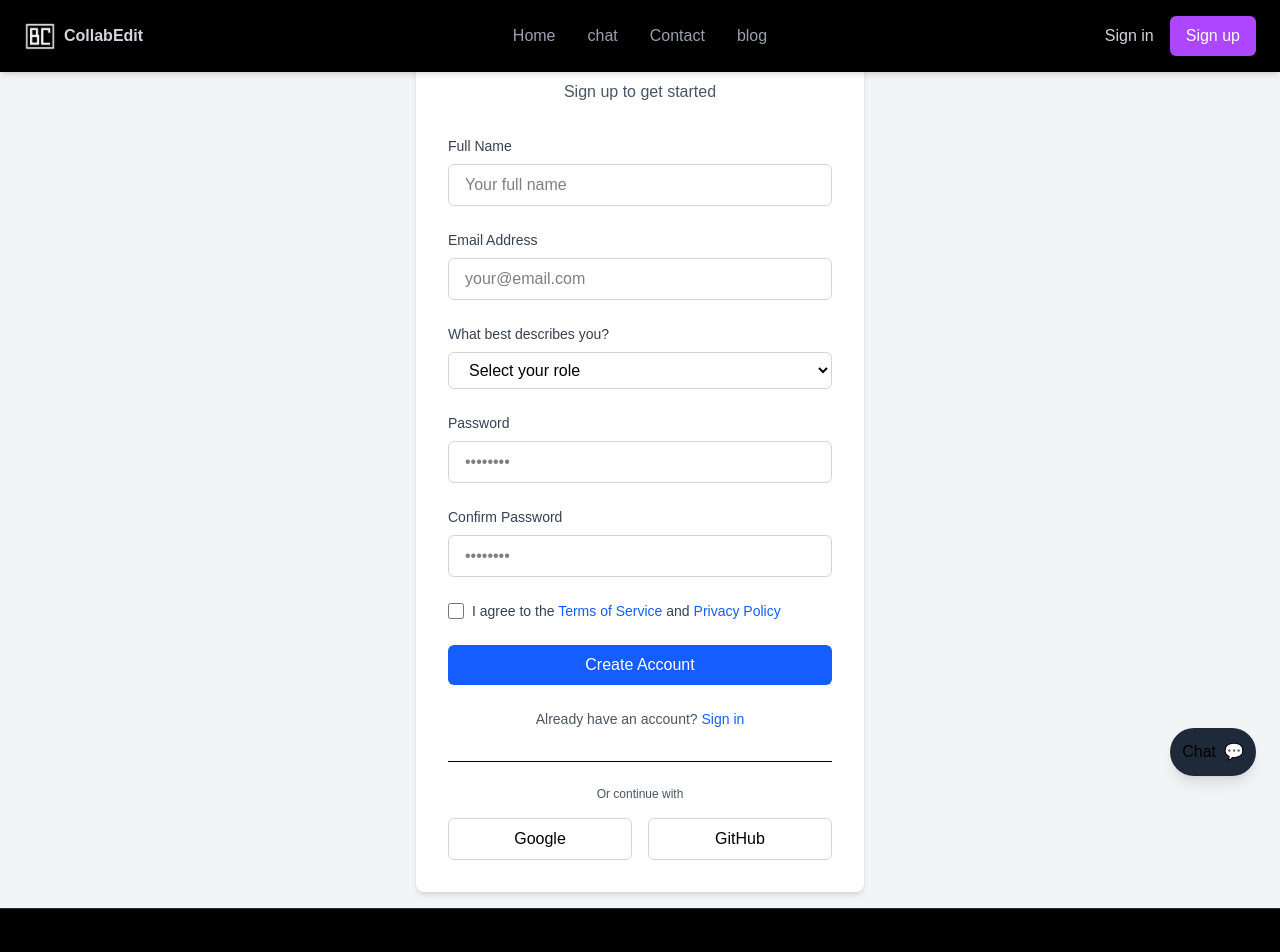
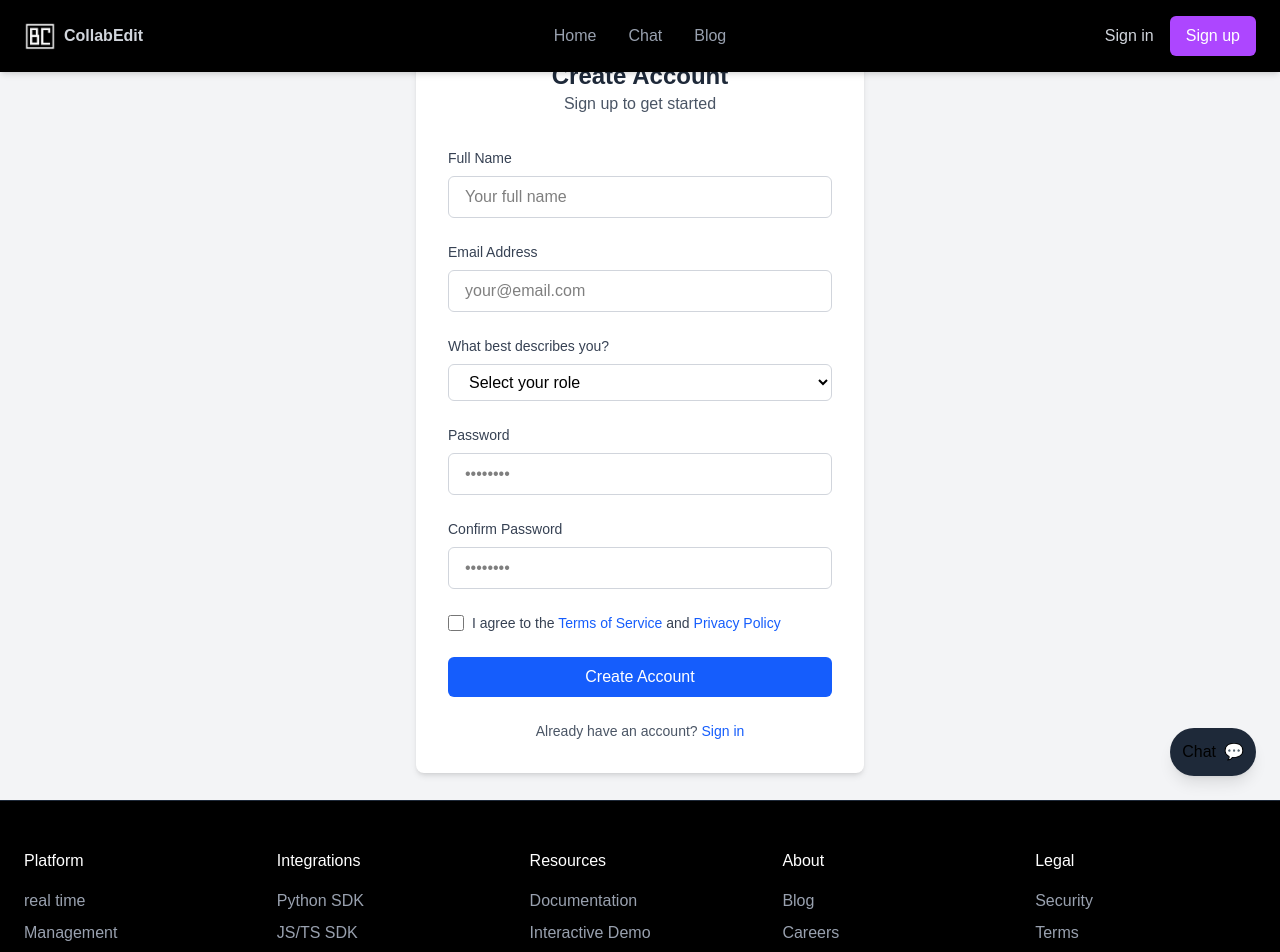
Before and after one commit to avikkk19/crecon, a React (Vite) app: page /signup in a window 1280 px wide. Shown: the top 952 px of the page. Built offline with nearby package versions, Linux system fonts and the light colour scheme; no server answers.

Commit message:
Fix build directory

```diff
--- a/package.json
+++ b/package.json
@@ -41,5 +41,8 @@
     "supabase": "^2.15.8",
     "tailwindcss": "^4.0.11",
     "vite": "^6.2.0"
+  },
+  "engines": {
+    "node": "18"
   }
 }
--- a/src/components/Navbar.jsx
+++ b/src/components/Navbar.jsx
@@ -84,26 +84,24 @@ const Navbar = () => {
             >
               Home
             </a>
-            {/* <a href="/courses" className="text-gray-400 hover:text-white transition-colors">
-              Courses
-            </a> */}
+
             <a
               href="/chat"
               className="text-gray-400 hover:text-white transition-colors"
             >
-              chat
+              Chat
             </a>
-            <a
-              href="/contact"
+            {/* <a
+              href="/blog"
               className="text-gray-400 hover:text-white transition-colors"
             >
-              Contact
-            </a>
+            blog
+            </a> */}
             <a
               href="/blog"
               className="text-gray-400 hover:text-white transition-colors"
             >
-              blog
+              Blog
             </a>
           </div>
         </div>
--- a/src/components/Signup.jsx
+++ b/src/components/Signup.jsx
@@ -341,30 +341,6 @@ const SignupForm = () => {
             </a>
           </p>
         </div>
-
-        <div className="mt-8 border-t pt-6">
-          <p className="text-center text-xs text-gray-600 mb-4">
-            Or continue with
-          </p>
-          <div className="flex gap-4">
-            <button
-              type="button"
-              onClick={() => handleSocialSignup("google")}
-              className="flex-1 py-2 px-4 border border-gray-300 rounded-md hover:bg-gray-50 focus:outline-none focus:ring-2 focus:ring-blue-500 focus:ring-offset-2 transition-colors"
-              disabled={loading || success}
-            >
-              Google
-            </button>
-            <button
-              type="button"
-              onClick={() => handleSocialSignup("github")}
-              className="flex-1 py-2 px-4 border border-gray-300 rounded-md hover:bg-gray-50 focus:outline-none focus:ring-2 focus:ring-blue-500 focus:ring-offset-2 transition-colors"
-              disabled={loading || success}
-            >
-              GitHub
-            </button>
-          </div>
-        </div>
       </div>
     </div>
   );
```
Also changed, not shown: 5 other files (tests, documents, lock files or other folders).
